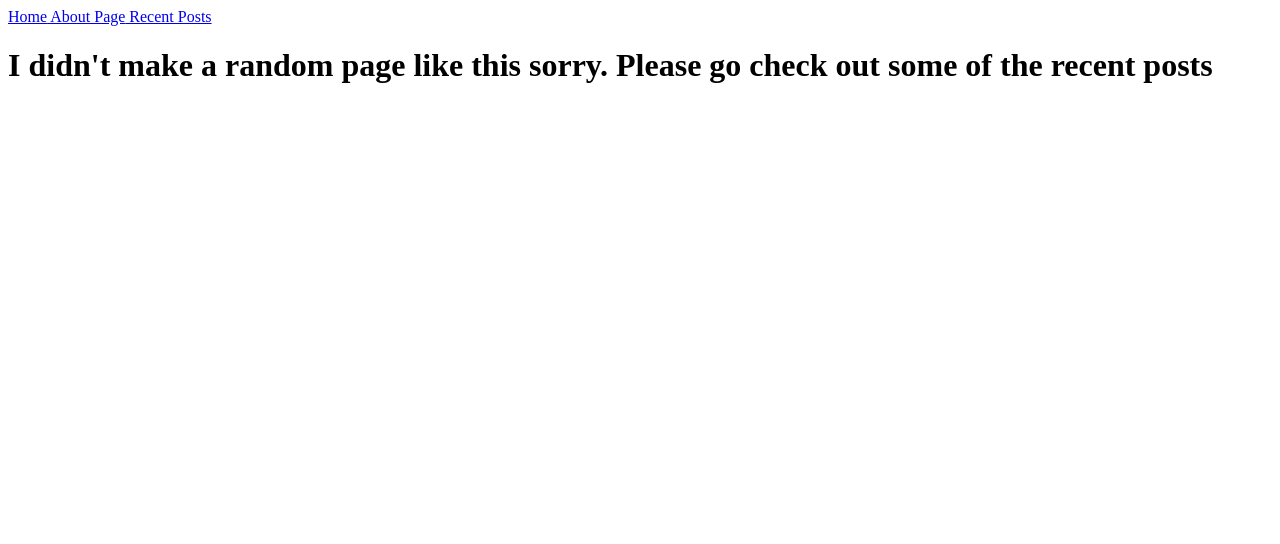
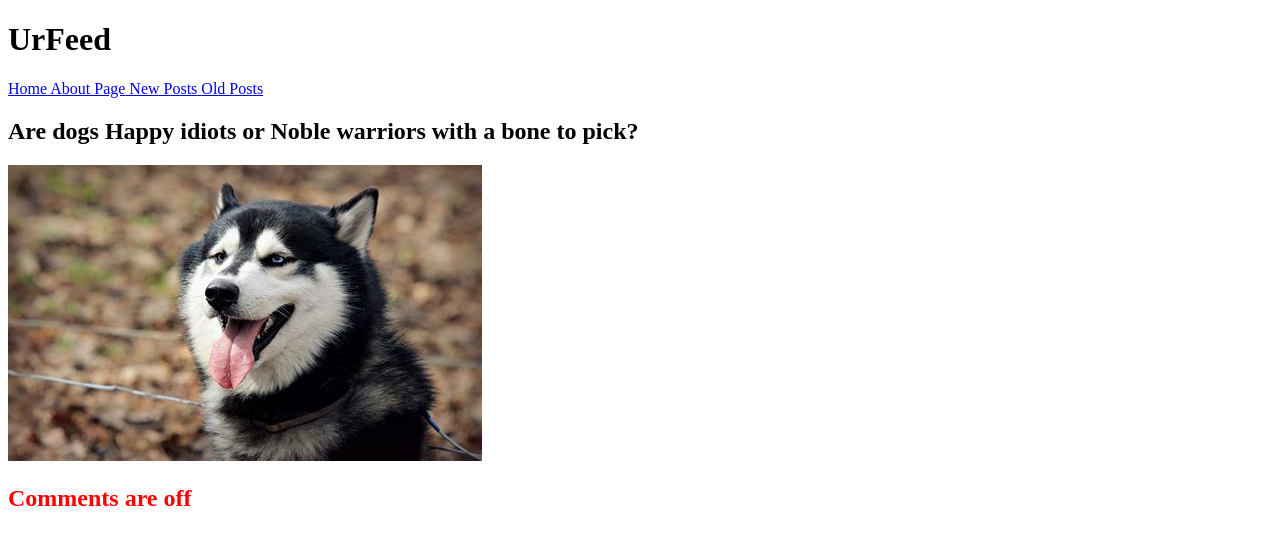
Before and after one commit to Hpollard003/Project-2-Phase2, a React (Create React App) app: page /oldposts in a window 1280 px wide. Shown: the top 544 px of the page. Built offline with nearby package versions, Linux system fonts and the light colour scheme.

Commit message:
needs css

```diff
--- a/db.json
+++ b/db.json
@@ -46,14 +46,19 @@
       "id": 9
     },
     {
-      "name": "Nico",
+      "name": "NicoFIFA96",
       "text": "qualcuno ha visto Gurren lagann?",
       "id": 10
     },
     {
-      "name": "Chloe",
+      "name": "Chloe_luvs_Ouid_420",
       "text": "Vous êtes tous des weebs, je ne regarde que des dubs",
       "id": 11
+    },
+    {
+      "name": "IoanaTheTerrible007",
+      "text": "включить комментарии к записи о собаке",
+      "id": 12
     }
   ]
 }
--- a/public/index.html
+++ b/public/index.html
@@ -8,7 +8,7 @@
       name="description"
       content="Web site created using create-react-app"
     />
-    <title>React App</title>
+    <title>UrFeed</title>
   </head>
   <body>
     <div id="root">
--- a/src/App.js
+++ b/src/App.js
@@ -4,6 +4,7 @@ import About from './Pages/About';
 import ImgPosts from './Pages/ImgPosts';
 import PageNotFound from './Pages/PageNotFound';
 import { BrowserRouter as Router, Route, Switch } from 'react-router-dom'
+import RandomPosts from './components/RandomPosts';
 
 
 function App() {
@@ -14,6 +15,7 @@ function App() {
           <Route exact path='/' component={Home} />
           <Route exact path='/about' component={About} />
           <Route exact path='/posts' component={ImgPosts} />
+          <Route exact path='/oldposts' component={RandomPosts} />
           <Route exact path='*' component={PageNotFound} />
         </Switch>
       </Router>
--- a/src/Pages/About.js
+++ b/src/Pages/About.js
@@ -9,13 +9,11 @@ function About() {
             <h3>Website By : H Pollard III</h3>
             <h4>Phase 2 Project</h4>
             <h5> Objectives :</h5>
-                <p>
                 <ul>3 client-side routes</ul>
                 <ul>Single Page application</ul>
                 <ul>Utilize GET and POST requests</ul>
                 <ul>Demonstraite an understanding of components, props, and state</ul>
-                </p>
-
+            <h6>Its atually my feed since I control the forum pages because I dont have moderators</h6>
         </div>
     )
 }
--- a/src/components/NavBar.js
+++ b/src/components/NavBar.js
@@ -6,7 +6,8 @@ function NavBar() {
         <div className="navbar">
         <NavLink to="/">Home</NavLink>
         <NavLink to="/about"> About Page</NavLink>
-        <NavLink to="/posts"> Recent Posts</NavLink>
+        <NavLink to="/posts"> New Posts</NavLink>
+        <NavLink to="/oldposts"> Old Posts</NavLink>
       </div>
     )
 }
--- a/src/components/PostGallery.js
+++ b/src/components/PostGallery.js
@@ -3,12 +3,17 @@ import dog from '../imgs/dog.jpg'
 import post1 from '../imgs/Post2.jpg'
 import post2 from '../imgs/cat.jpg'
 
+
 function PostGallery() {
+
     return (
         <div>
             <img src={dog} alt='dog' />
+
             <img src={post1} alt='anime' />
+
             <img src={post2} alt='cat' />
+
         </div>
     )
 }
--- /dev/null
+++ b/src/components/RandomPosts.js
@@ -0,0 +1,23 @@
+import React from 'react'
+import dog from '../imgs/dog.jpg'
+import NavBar from '../components/NavBar';
+
+const text = {
+    color: 'red'
+}
+
+function RandomPosts() {
+    return (
+        <div>
+            <div>
+                <h1>UrFeed</h1>
+                <NavBar />
+                <h2>Are dogs Happy idiots or Noble warriors with a bone to pick?</h2>
+                <img src={dog} alt='dog' />
+                <h2 style={text}>Comments are off</h2>
+            </div>
+        </div>
+    )
+}
+
+export default RandomPosts
```
